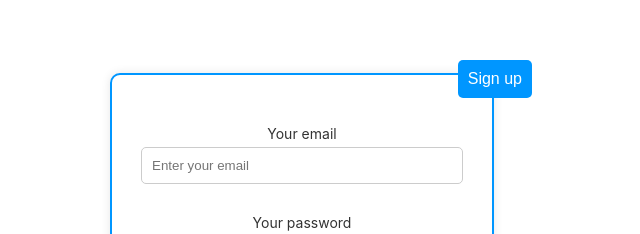
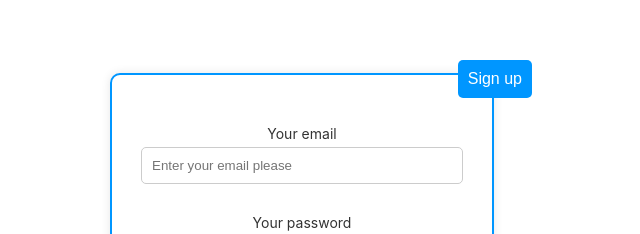
Before and after one commit to manavchit/9.1cj, a React (Create React App) app: page /login in a window 1280 px wide. Shown: the part 179-413 px from the top of the page, without its empty margins (338-978 px from the left). Built offline with nearby package versions, Linux system fonts and the light colour scheme.

Commit message:
Update login.jsx

```diff
--- a/src/login.jsx
+++ b/src/login.jsx
@@ -43,7 +43,7 @@ function Login() {
         <Input
           name="email"
           type="email"
-          placeholder="Enter your email"
+          placeholder="Enter your email please"
           onChange={handlePass}
         />
 
```
